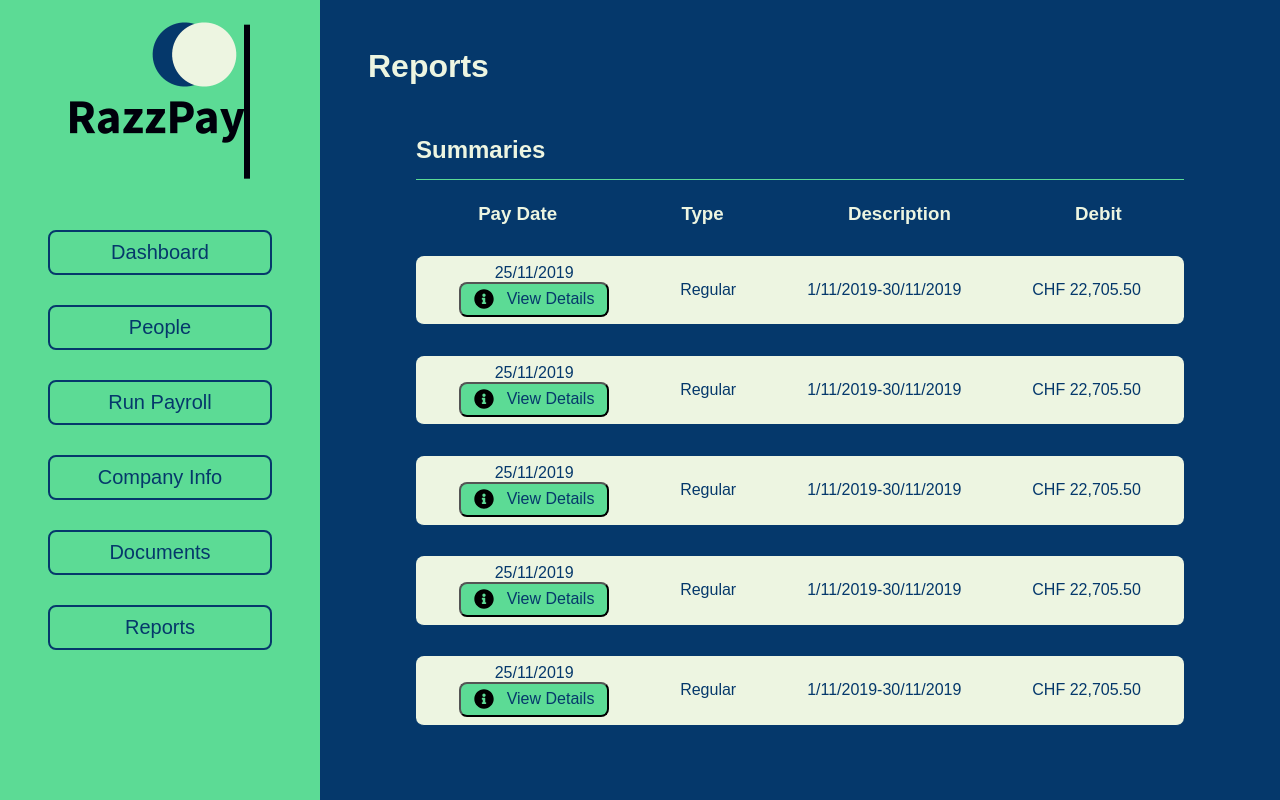
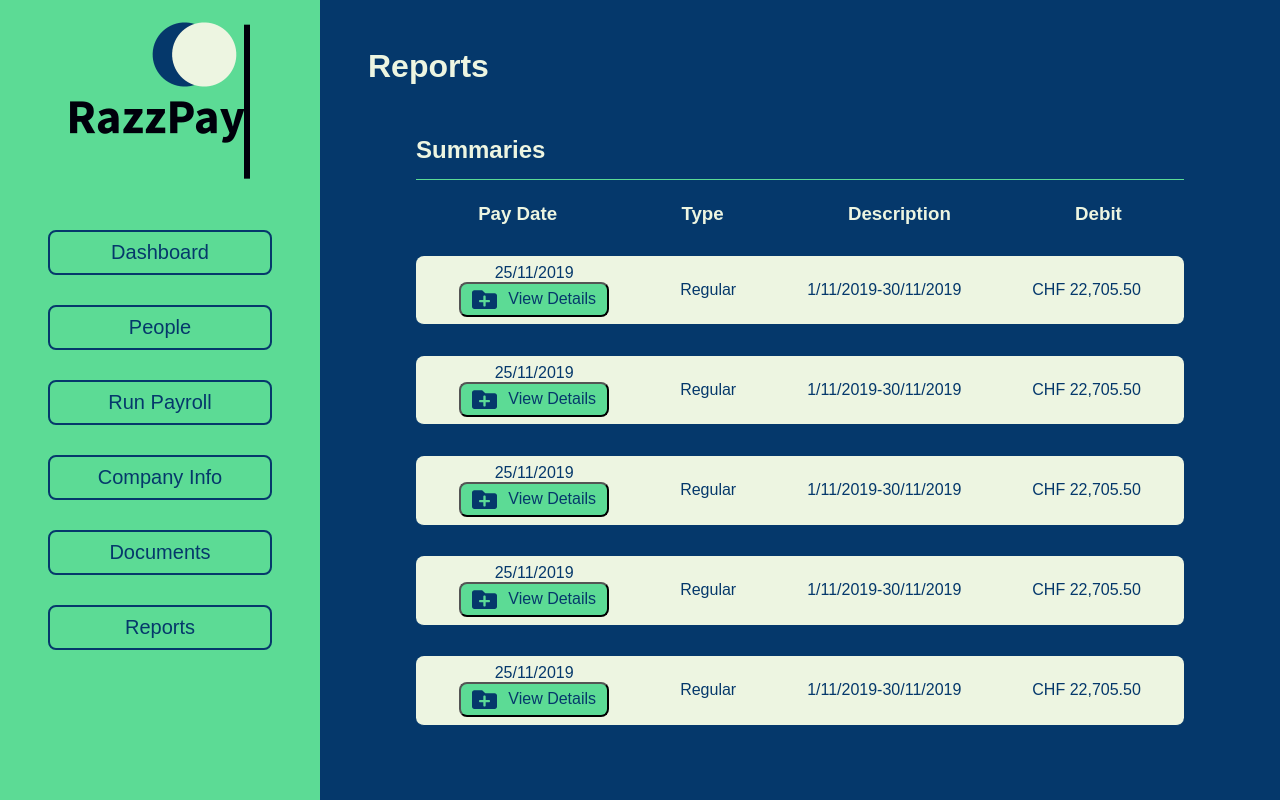
Before and after one commit to joshhammer/propulsion-final-project, a React (Create React App) app in the folder frontend/: page /company/reports in a window 1280 px wide. Built offline with nearby package versions, Linux system fonts and the light colour scheme.

Commit message:
frontend - added new svg import

```diff
--- a/frontend/src/components/AppContainer/Company/CompanyReports/ReportButton/ReportButton.js
+++ b/frontend/src/components/AppContainer/Company/CompanyReports/ReportButton/ReportButton.js
@@ -1,12 +1,12 @@
-import React, {useState} from "react";
+import React from "react";
 import './ReportButton.scss';
-import info from '../../../../../assets/svg/info.svg'
+import { ReactComponent as Info} from '../../../../../assets/svg/folder-plus.svg';
 
 const ReportButton = (props) => {
     return (
         <div className="toggle-button">
             <button onClick={props.toggle} className="report-button">
-                <img src={info} alt="info"/>
+                <Info width={25} height={25}/>
                 <p>{props.content}</p>
             </button>
         </div>
```
Also changed, not shown: frontend/src/assets/svg/folder-plus.svg (added), frontend/src/assets/svg/info.svg (deleted).
